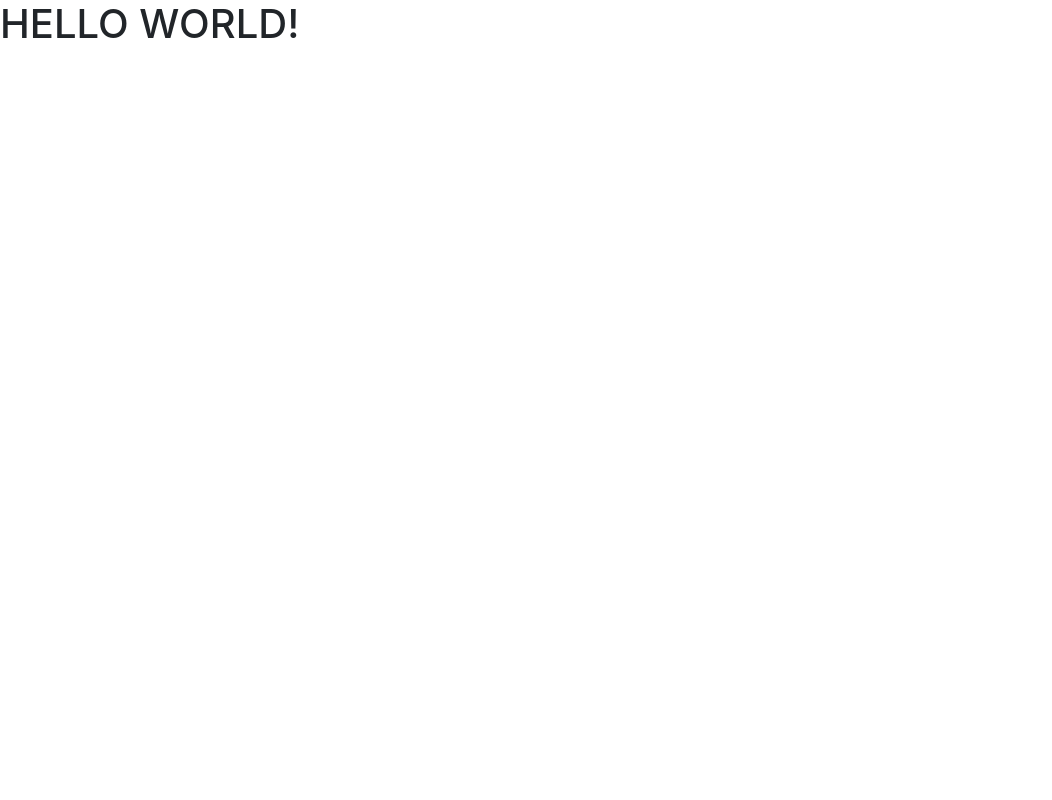
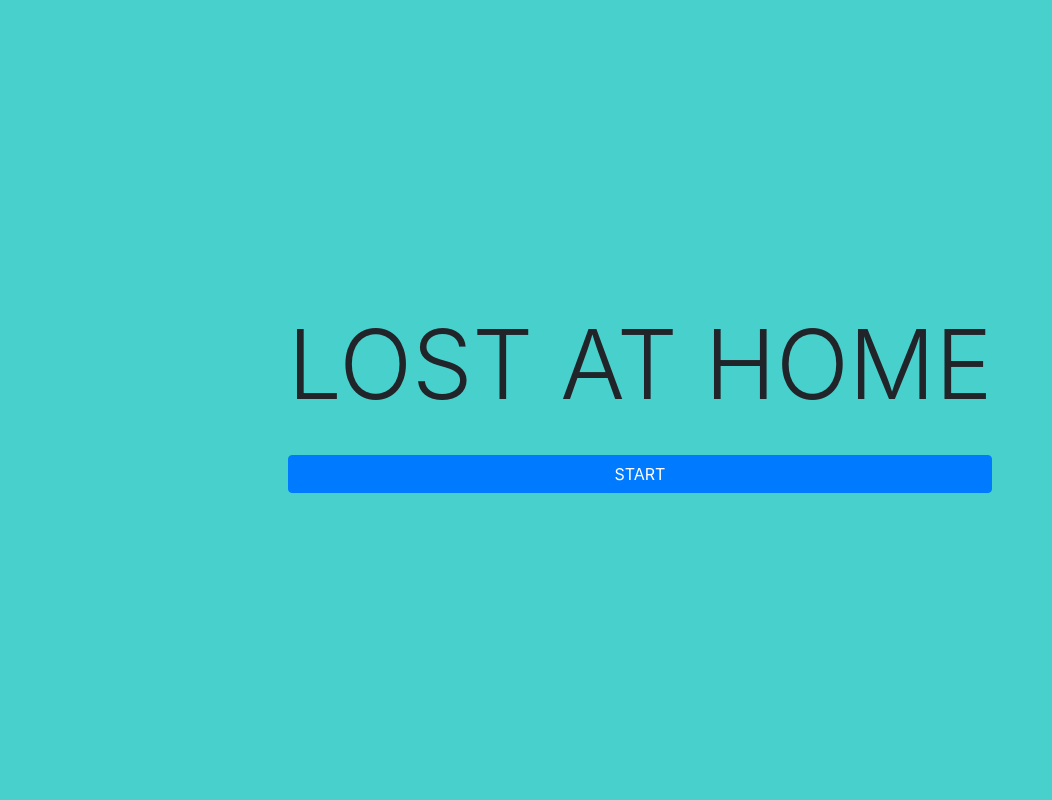
Before and after one commit to trananh-khoa/1up-nasa-earth, a Flask app: page / in a window 1280 px wide. Before the commit the part shown is almost empty. Shown: the whole page, without its empty margins (0-1052 px from the left). Run offline with Flask 2, Linux system fonts and the light colour scheme; some libraries are stand-ins or nearby versions.

Commit message:
Linked CSS and JS files to main SPA

```diff
--- /dev/null
+++ b/lost_at_home/static/css/main.css
@@ -0,0 +1,7 @@
+#lah-menu {
+    background-color: mediumturquoise;
+    height: 100vh;
+    margin: 0;
+    padding: 0;
+    width: 100vw;
+}
--- a/lost_at_home/static/js/main.js
+++ b/lost_at_home/static/js/main.js
@@ -1,3 +1,25 @@
 // JS file to contain all UI logic
 
-alert('HELLO WORLD!')
+////////////////////////////////////////////////////////////////////////////////
+/* GAME LOGIC                                                                 */
+////////////////////////////////////////////////////////////////////////////////
+
+const TOTAL_GAMES = 10      // Max number of games to win
+const TOTAL_LIVES = 3       // Max number of lives
+
+const SUCCESS_MESSAGE = 'Correct!'
+const FAILURE_MESSAGE = 'Incorrect!'
+const GAME_SUCCESS_MESSAGE = 'Congratulations!'
+const GAME_FAILURE_MESSAGE = 'Better luck next time!'
+
+let gameRounds = 0          // Tracker for how mahy games have been played
+let successfullRounds = 0   // Tracker for how many games have been completed
+let failedRounds = 0        // Tracker for how many games have been failed
+
+////////////////////////////////////////////////////////////////////////////////
+/* LAH MENU                                                                   */
+////////////////////////////////////////////////////////////////////////////////
+
+$('#lah-menu-start-button').on('click', () => {
+    alert('PLAYER IS STARTING THE GAME!')
+})
--- a/lost_at_home/templates/layout.html
+++ b/lost_at_home/templates/layout.html
@@ -7,6 +7,9 @@
 
     <!-- Bootstrap CSS -->
     <link rel="stylesheet" href="https://maxcdn.bootstrapcdn.com/bootstrap/4.0.0/css/bootstrap.min.css" integrity="sha384-Gn5384xqQ1aoWXA+058RXPxPg6fy4IWvTNh0E263XmFcJlSAwiGgFAW/dAiS6JXm" crossorigin="anonymous">
+
+    {% block head %}
+    {% endblock head %}
 
     <title>Three and a Half Men | 1UP NASA EARTH</title>
   </head>
--- a/lost_at_home/templates/main.html
+++ b/lost_at_home/templates/main.html
@@ -1,7 +1,17 @@
 {% extends "layout.html" %}
 
+{% block head %}
+<link rel="stylesheet" type="text/css" href={{ url_for('static', filename='css/main.css') }}>
+{% endblock head %}
+
 {% block content %}
-<h1>HELLO WORLD!</h1>
+<div class="align-items-center container-fluid d-flex flex-column justify-content-center " id="lah-menu">
+    <div id="lah-menu-content">
+        <h1 class="display-1" id="lah-menu-title">LOST AT HOME</h1>
+        <br>
+        <button type="button" class="btn btn-block btn-primary" id="lah-menu-start-button">START</button>
+    </div>
+</div>
 {% endblock content %}
 
 {% block scripts %}
```
